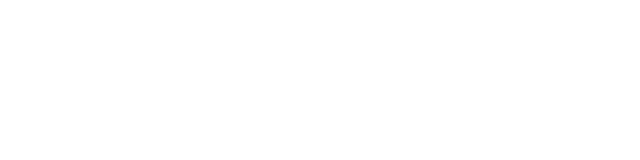
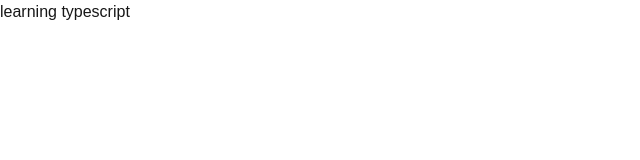
Before and after one commit to atefe-fazeli/learning-typescript, a Next.js app: page / in a window 1280 px wide. Shown: the top 160 px of the page, without its empty margins (0-640 px from the left). Built offline with nearby package versions, Linux system fonts and the light colour scheme.

Commit message:
learn object type

```diff
--- a/app/page.tsx
+++ b/app/page.tsx
@@ -21,13 +21,29 @@ export default function Home() {
   // str1=12
   //  str1 has string type  => type annotation
 
-  let isUser:boolean=true
-  isUser=false
+  let isUser: boolean = true;
+  isUser = false;
   // isUser=0
   //  type of isUser is boolean that defined with type annotation
 
+  let user = {
+    id: 0,
+  };
+  // user.age=22  we have error
+
+  let user1 = {
+    id: 1,
+    age: 12,
+  };
+  user1.age = 22;
+  // we dont have error //type inference
+
+  const user3: { id: number; age: number } = { id: 2, age: 34 };
+  // type annotation
 
   return (
-    <div className="grid grid-rows-[20px_1fr_20px] items-center justify-items-center min-h-screen p-8 pb-20 gap-16 sm:p-20 font-[family-name:var(--font-geist-sans)]"></div>
+    <div>
+      <h1>learning typescript</h1>
+    </div>
   );
 }
```
